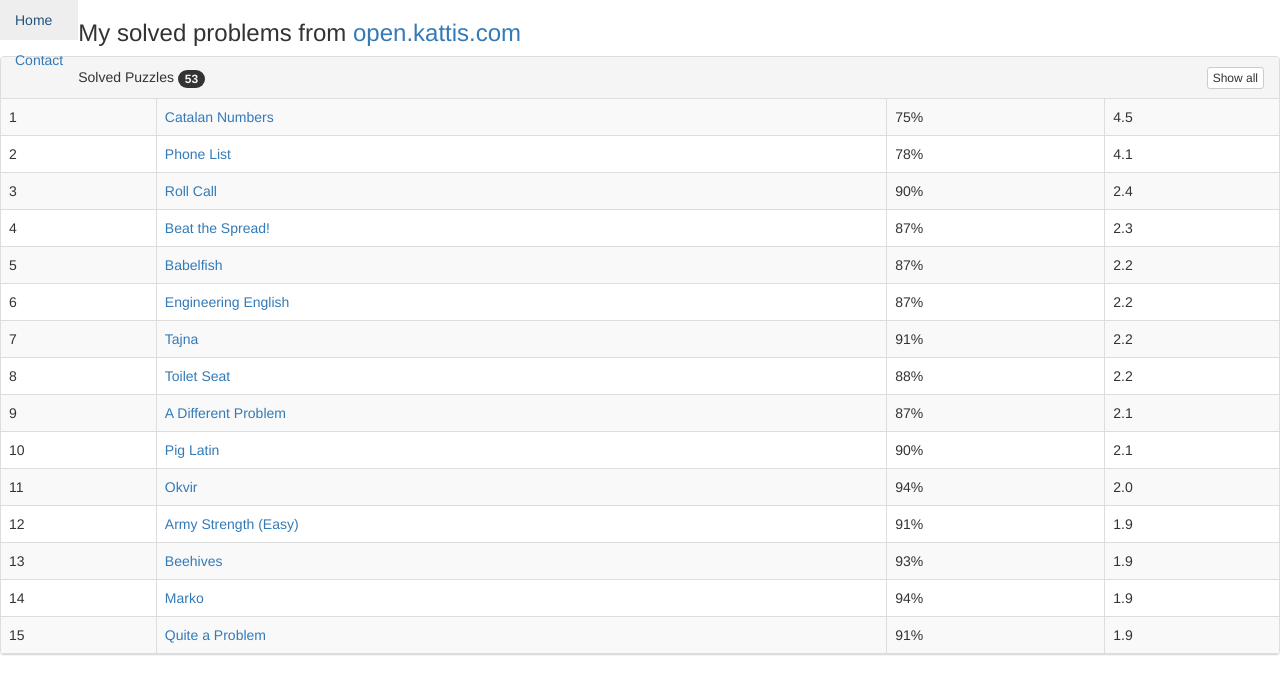
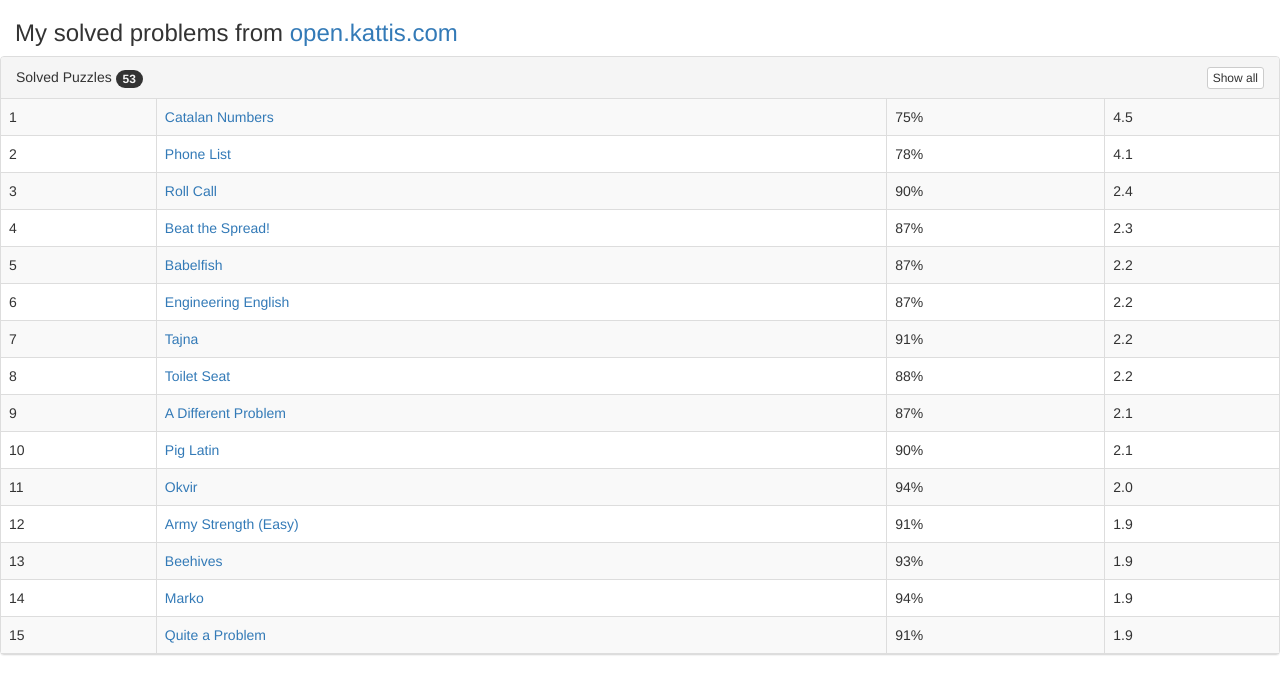
Before and after one commit to DenGodunov/dengodunov.github.io, a plain HTML site: page index.html in a window 1280 px wide. Drawn offline with nearby package versions, Linux system fonts and the light colour scheme.

Commit message:
Update index.html

```diff
--- a/index.html
+++ b/index.html
@@ -9,22 +9,6 @@
         <script type="text/javascript" src="scripts.js"></script>
 </head>
 <body>
-	 <!-- Navbar -->
-    <div class="navbar-left">
-        <ul class="nav pull-right">
-            <li>
-                <a class="scroll enabled" href="#page1" title="Home">
-                    Home
-                </a>
-            </li>
-            <li>
-                <a class="scroll" href="#page2" title="Contact">
-                    Contact
-                </a>
-            </li>
-        </ul>
-    </div>
-    <!-- /Navbar -->
 <div id=page1>
 <div class="container-fluid">
 <h3>My solved problems from <a href='https://open.kattis.com/'>open.kattis.com</a></h3>
@@ -370,8 +354,6 @@
 		</div>
 	</div>
 </div>
-	<script src="./js/jquery-1.10.0.min.js"></script>
-        <script src="./js/bootstrap/js/bootstrap.min.js"></script>
-        <script src="./js/script.js"></script>
+
 </body>
 </html>
```
